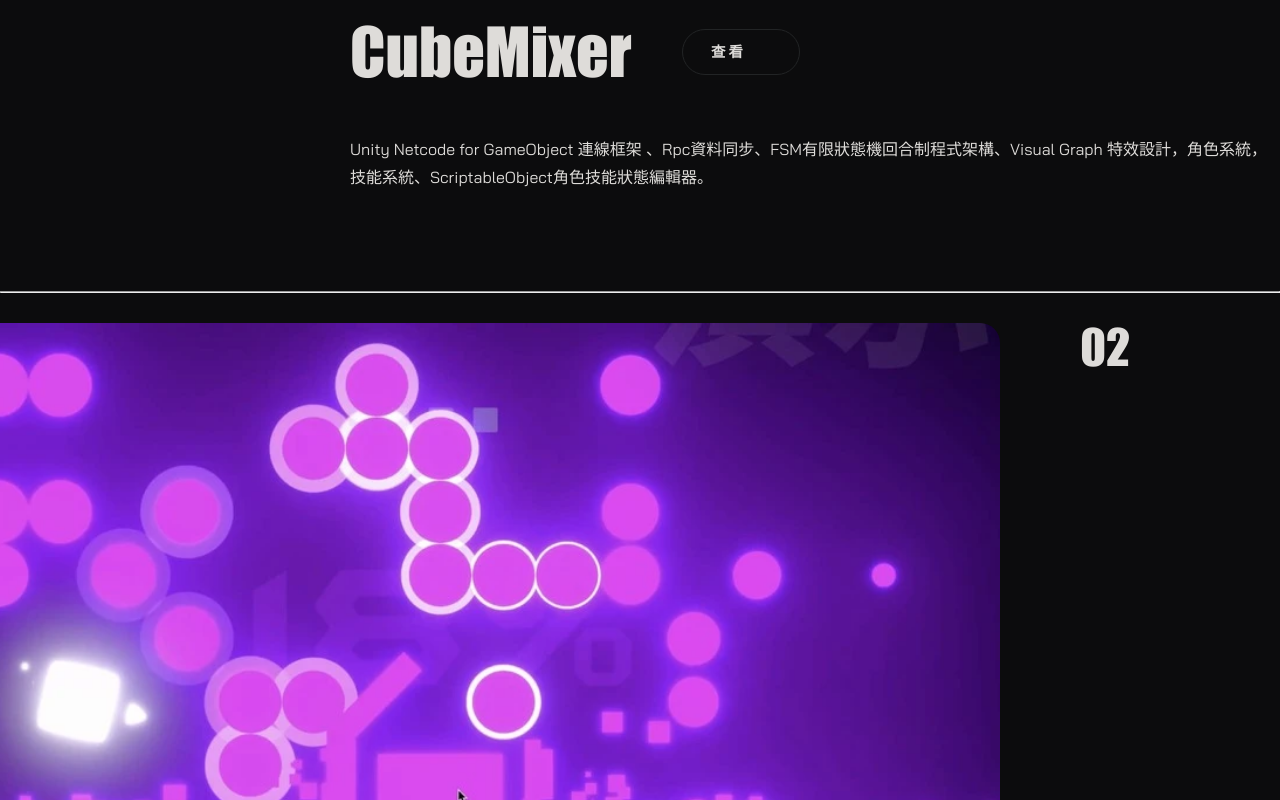
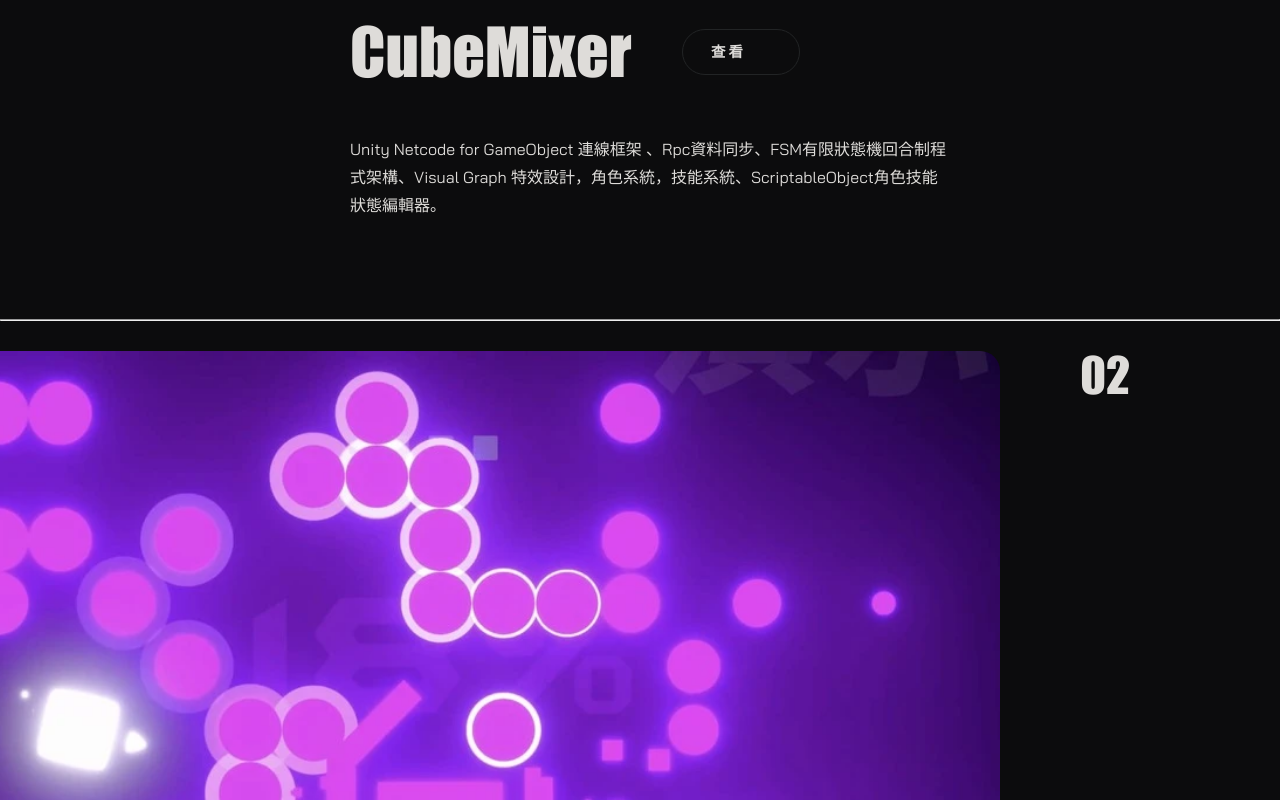
Before and after one commit to andongni0723/Andongni-Space, a Vue app: page / in a window 1280 px wide. Shown: the part 1620-2420 px from the top of the page. Built offline with nearby package versions, Linux system fonts and the light colour scheme.

Commit message:
v2.1.1 change main page text max width

```diff
--- a/package.json
+++ b/package.json
@@ -1,6 +1,6 @@
 {
   "name": "andongni-space-vue3",
-  "version": "2.1",
+  "version": "2.1.1",
   "private": true,
   "type": "module",
   "scripts": {
--- a/src/components/WebPage/MainPage/MainPageIntroProject-Component.vue
+++ b/src/components/WebPage/MainPage/MainPageIntroProject-Component.vue
@@ -142,6 +142,7 @@ const introFormat = props.intro;
   line-height: 28px;
   white-space: pre-wrap;
   padding: 0 0 0 50px;
+  max-width: 600px;
 }
 
 
```
